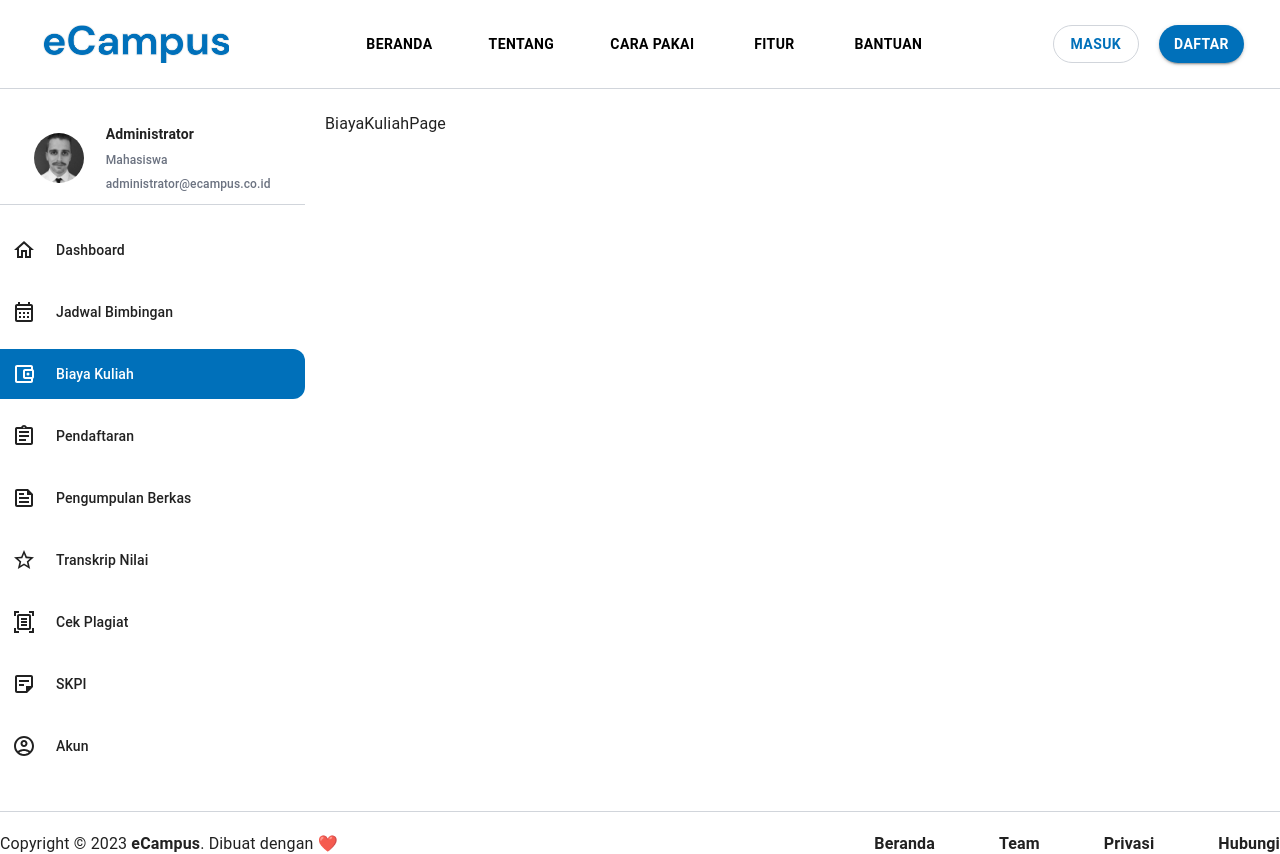
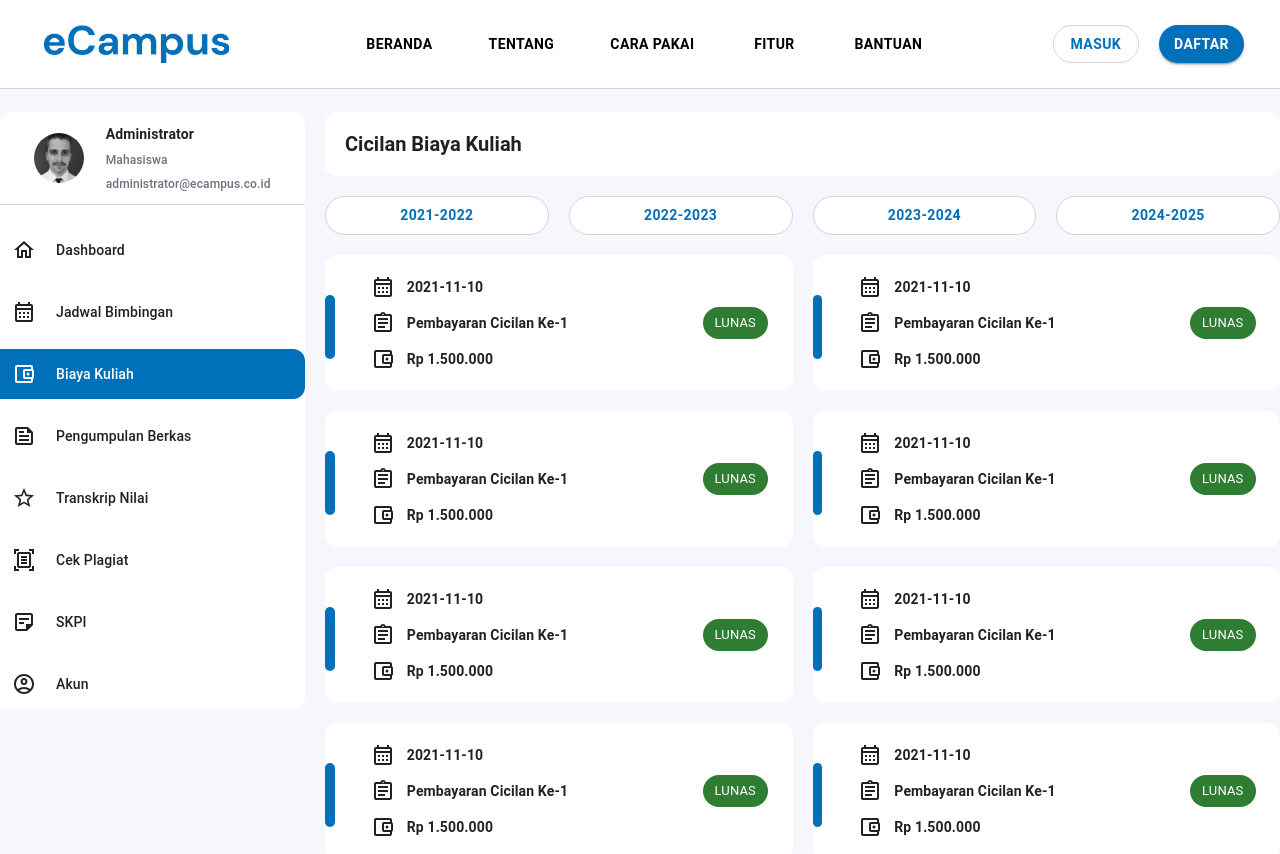
Before and after one commit to syauqiamiq/e-campus-frontend, a Next.js app: page /dashboard/biaya-kuliah in a window 1280 px wide. Shown: the top 854 px of the page. Built offline with nearby package versions, Linux system fonts and the light colour scheme.

Commit message:
feat(biaya-kuliah): init

```diff
--- a/src/constants/navbar-menu.jsx
+++ b/src/constants/navbar-menu.jsx
@@ -27,11 +27,6 @@ export const navbarMenu = [
 		icon: <AccountBalanceWalletOutlined />,
 	},
 	{
-		path: "/dashboard/pendaftaran",
-		title: "Pendaftaran",
-		icon: <AssignmentOutlined />,
-	},
-	{
 		path: "/dashboard/pengumpulan-berkas",
 		title: "Pengumpulan Berkas",
 		icon: <FeedOutlined />,
--- /dev/null
+++ b/src/lib/functions/currency.js
@@ -0,0 +1,8 @@
+export const rupiahFormatter = (value) => {
+	return new Intl.NumberFormat("id-ID", {
+		style: "currency",
+		currency: "IDR",
+	})
+		.format(value)
+		.replace(",00", "");
+};
--- /dev/null
+++ b/src/modules/dashboard/biaya-kuliah/components/CicilanCard.jsx
@@ -0,0 +1,50 @@
+import { rupiahFormatter } from "@lib/functions/currency";
+import {
+	AccountBalance,
+	AccountBalanceWalletOutlined,
+	AssignmentOutlined,
+	CalendarMonthOutlined,
+} from "@mui/icons-material";
+import { Chip, Typography } from "@mui/material";
+import React from "react";
+
+const CicilanCard = ({ data }) => {
+	return (
+		<div className="flex  bg-white rounded-xl">
+			<div className="rounded-full h-16 items-center bg-campus-blue relative left-0 top-10 w-[10px]"></div>
+			<div className="grid grid-cols-12 w-full">
+				<div className="col-span-12 md:col-span-9">
+					<div className="ml-4 flex flex-col gap-3 p-5">
+						<div className="flex gap-3 items-center">
+							<CalendarMonthOutlined />
+							<Typography variant="body1" className="font-semibold text-sm">
+								{data.date ?? "-"}
+							</Typography>
+						</div>
+						<div className="flex gap-3 items-center">
+							<AssignmentOutlined />
+							<Typography variant="body1" className="font-semibold text-sm">
+								{data?.type ?? "-"}
+							</Typography>
+						</div>
+						<div className="flex gap-3 items-center">
+							<AccountBalanceWalletOutlined />
+							<Typography variant="body1" className="font-semibold text-sm">
+								{data?.cost ? rupiahFormatter(data?.cost) : "-"}
+							</Typography>
+						</div>
+					</div>
+				</div>
+				<div className="col-span-12 md:col-span-3 flex w-full justify-center items-center">
+					<div>
+						{data?.status === "PAID" && (
+							<Chip label="LUNAS" color="success" variant="filled" />
+						)}
+					</div>
+				</div>
+			</div>
+		</div>
+	);
+};
+
+export default CicilanCard;
--- /dev/null
+++ b/src/modules/dashboard/biaya-kuliah/constants/cicilan-dummy.js
@@ -0,0 +1,50 @@
+export const cicilanData = [
+	{
+		date: "2021-11-10",
+		type: "Pembayaran Cicilan Ke-1",
+		cost: 1500000,
+		status: "PAID",
+	},
+	{
+		date: "2021-11-10",
+		type: "Pembayaran Cicilan Ke-1",
+		cost: 1500000,
+		status: "PAID",
+	},
+	{
+		date: "2021-11-10",
+		type: "Pembayaran Cicilan Ke-1",
+		cost: 1500000,
+		status: "PAID",
+	},
+	{
+		date: "2021-11-10",
+		type: "Pembayaran Cicilan Ke-1",
+		cost: 1500000,
+		status: "PAID",
+	},
+	{
+		date: "2021-11-10",
+		type: "Pembayaran Cicilan Ke-1",
+		cost: 1500000,
+		status: "PAID",
+	},
+	{
+		date: "2021-11-10",
+		type: "Pembayaran Cicilan Ke-1",
+		cost: 1500000,
+		status: "PAID",
+	},
+	{
+		date: "2021-11-10",
+		type: "Pembayaran Cicilan Ke-1",
+		cost: 1500000,
+		status: "PAID",
+	},
+	{
+		date: "2021-11-10",
+		type: "Pembayaran Cicilan Ke-1",
+		cost: 1500000,
+		status: "PAID",
+	},
+];
--- a/src/modules/dashboard/biaya-kuliah/pages/BiayaKuliahPage.jsx
+++ b/src/modules/dashboard/biaya-kuliah/pages/BiayaKuliahPage.jsx
@@ -1,8 +1,45 @@
 import DashboardLayout from "@components/layout/DashboardLayout";
+import { Typography } from "@mui/material";
 import React from "react";
+import CicilanCard from "../components/CicilanCard";
+import { cicilanData } from "../constants/cicilan-dummy";
+import CustomButton from "@components/button/CustomButton";
 
 const BiayaKuliahPage = () => {
-	return <DashboardLayout>BiayaKuliahPage</DashboardLayout>;
+	return (
+		<DashboardLayout>
+			<div className="grid grid-cols-12 gap-5">
+				<div className="col-span-12 h-16 bg-white flex items-center p-5 rounded-xl">
+					<Typography variant="h3" className="font-semibold text-xl">
+						Cicilan Biaya Kuliah
+					</Typography>
+				</div>
+				<div className="col-span-12 md:col-span-12">
+					<div className="grid grid-cols-12 gap-5">
+						<div className="col-span-12 md:col-span-3">
+							<CustomButton type="outlined" title="2021-2022" />
+						</div>
+						<div className="col-span-12 md:col-span-3">
+							<CustomButton type="outlined" title="2022-2023" />
+						</div>
+						<div className="col-span-12 md:col-span-3">
+							<CustomButton type="outlined" title="2023-2024" />
+						</div>
+						<div className="col-span-12 md:col-span-3">
+							<CustomButton type="outlined" title="2024-2025" />
+						</div>
+					</div>
+				</div>
+				{cicilanData.map((v, i) => {
+					return (
+						<div key={i} className="col-span-12 md:col-span-6 ">
+							<CicilanCard data={v} />
+						</div>
+					);
+				})}
+			</div>
+		</DashboardLayout>
+	);
 };
 
 export default BiayaKuliahPage;
--- a/src/modules/dashboard/jadwal-bimbingan/components/ScheduleCard.jsx
+++ b/src/modules/dashboard/jadwal-bimbingan/components/ScheduleCard.jsx
@@ -4,7 +4,7 @@ import React from "react";
 
 const ScheduleCard = ({ data }) => {
 	return (
-		<div className="flex  min-h-[200px] bg-white rounded-xl">
+		<div className="flex   bg-white rounded-xl">
 			<div className="rounded-full h-16 items-center bg-campus-blue relative left-0 top-10 w-[10px]"></div>
 			<div className="ml-4 flex flex-col gap-3 p-5">
 				<div className="flex gap-3 items-center">
--- a/src/modules/dashboard/jadwal-bimbingan/pages/JadwalBimbinganPage.jsx
+++ b/src/modules/dashboard/jadwal-bimbingan/pages/JadwalBimbinganPage.jsx
@@ -2,8 +2,9 @@ import DashboardLayout from "@components/layout/DashboardLayout";
 import { AssignmentOutlined, CalendarMonthOutlined } from "@mui/icons-material";
 import { Typography } from "@mui/material";
 import React from "react";
+
+import ScheduleCard from "../components/ScheduleCard";
 import { scheduleData } from "../constants/schedule-dummy";
-import ScheduleCard from "../components/ScheduleCard";
 
 const JadwalBimbinganPage = () => {
 	return (
@@ -16,7 +17,7 @@ const JadwalBimbinganPage = () => {
 				</div>
 				{scheduleData.map((v, i) => {
 					return (
-						<div key={i} className="col-span-6 ">
+						<div key={i} className="col-span-12 md:col-span-6 ">
 							<ScheduleCard data={v} />
 						</div>
 					);
--- a/src/styles/globals.css
+++ b/src/styles/globals.css
@@ -17,5 +17,5 @@
 
 body {
 	padding: 0;
-  background-color: #F6F7FD;
+	background-color: #f6f7fd !important;
 }
```
Also changed, not shown: src/modules/dashboard/jadwal-bimbingan/constants/schedule-dummy.js (renamed from src/modules/dashboard/jadwal-bimbingan/constants/schedule-dummy.jsx). Lines whose indentation alone changed are shown as unchanged.
